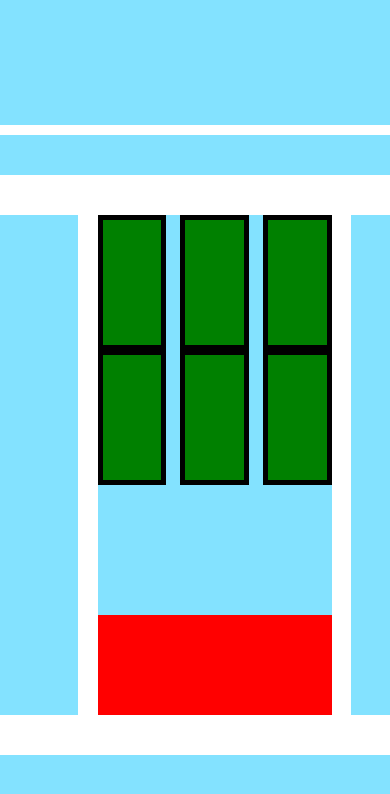
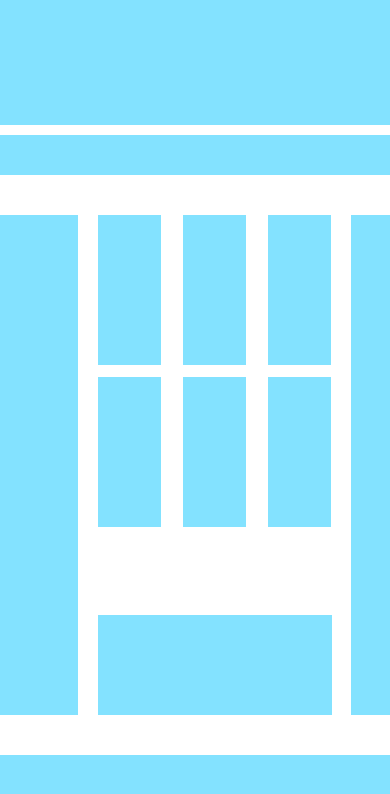
Before and after one commit to alexanderkubczak/CF-CSS-DAY05-Alexander-Anja, a plain HTML site: page index.html in a window 390 px wide. Drawn offline with Linux system fonts and the light colour scheme.

Commit message:
finishing the basic layout, non responsive

```diff
--- a/style.css
+++ b/style.css
@@ -27,7 +27,7 @@ main {
 }
 
 
-section {
+#sec1, #sec3 {
 	background:  #83E2FF;
 	margin: 0;
 }
@@ -42,6 +42,7 @@ section {
 	flex-direction: column;
 	flex-wrap: wrap;
 	justify-content: space-between;
+	align-content: space-between;
 }
 
 #sec3 {
@@ -50,11 +51,10 @@ section {
 
 article {
 	margin: 0;
-	background: green;
-	border: 5px solid black;
-	width: 25%;
-	height: 125px;
-
+	margin-bottom: 5%;
+	background: #83E2FF;
+	width: 27%;
+	height: 150px;
 }
 
 
@@ -74,7 +74,7 @@ footer {
 }
 
 .bottom {
-	background: red;
+	background: #83E2FF;
 	width: 100%;
 	height: 100px;
 }
```
